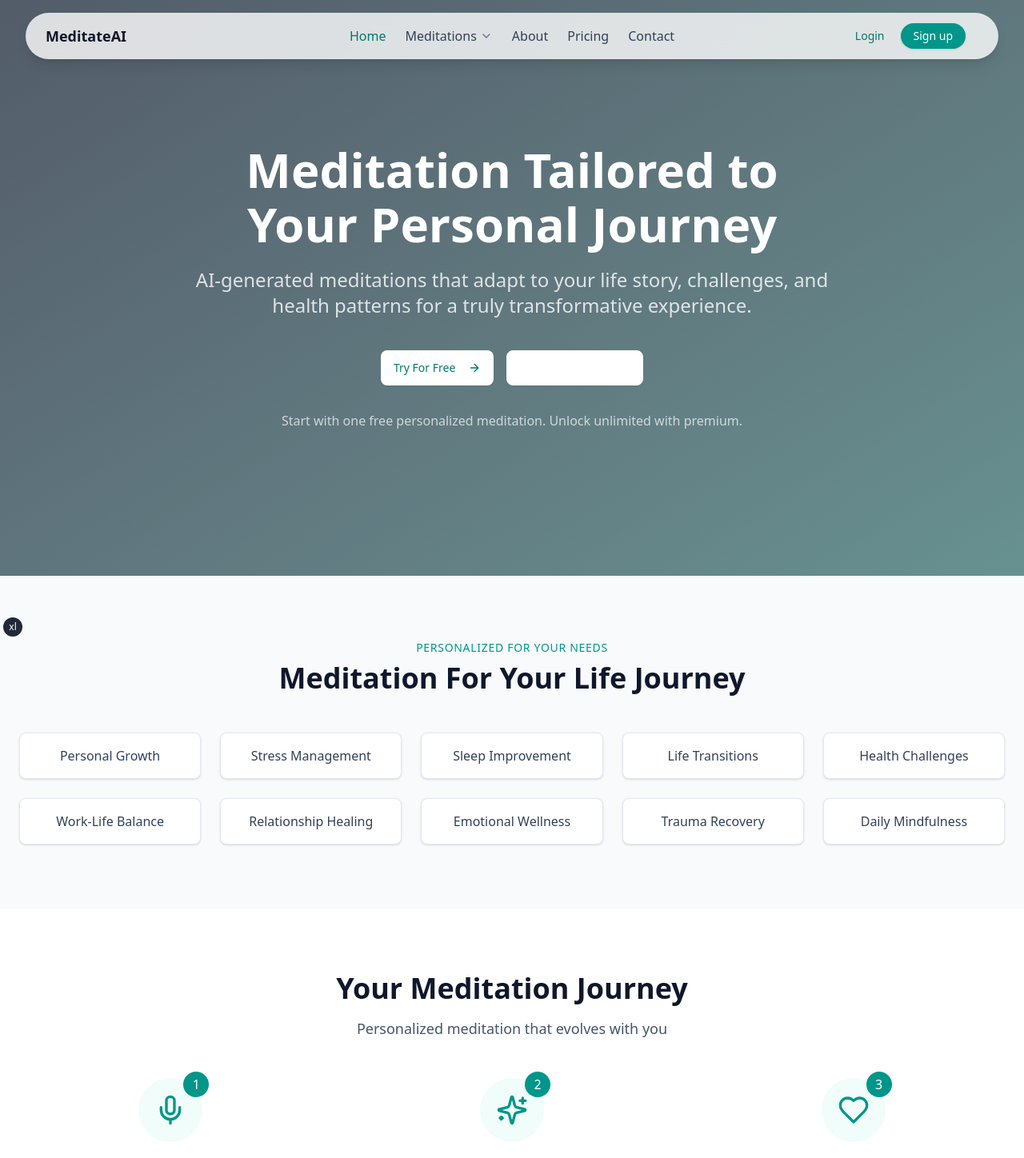
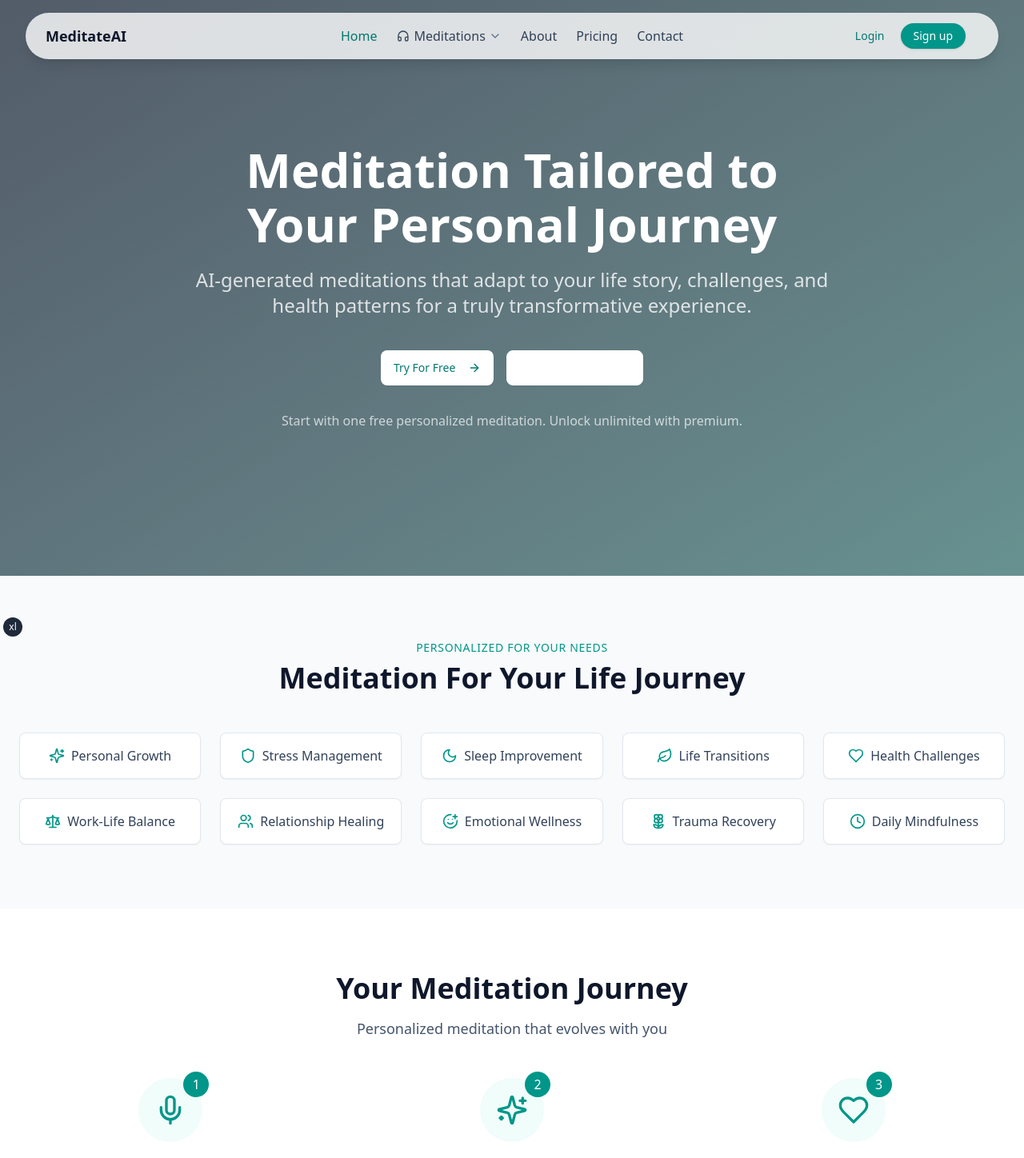
Before and after one commit to undertap/webapp-starter-1, a Next.js app in the folder apps/web/: page / in a window 1280 px wide. Shown: the top 1448 px of the page at 80% size. Built offline with nearby package versions, Linux system fonts and the light colour scheme.

Commit message:
Cleaner icons in the categories

```diff
--- a/apps/web/src/app/(marketing)/page.tsx
+++ b/apps/web/src/app/(marketing)/page.tsx
@@ -1,6 +1,6 @@
 import Link from "next/link";
 import { Button } from "@/components/ui/button";
-import { ArrowRight, Headphones, Music, Sparkles, Mic, Volume2, Heart, LineChart, Bell, Clock, Star, Shield } from "lucide-react";
+import { ArrowRight, Headphones, Music, Sparkles, Mic, Volume2, Heart, LineChart, Bell, Clock, Star, Shield, Moon, Leaf, Scale, Users, SmilePlus, Flower2 } from "lucide-react";
 import { cn } from "@/lib/utils";
 import Image from "next/image";
 import { Card, CardContent } from "@/components/ui/card";
@@ -55,16 +55,21 @@ export default function Home() {
           <div className="grid grid-cols-2 md:grid-cols-3 lg:grid-cols-5 gap-4 md:gap-6">
             {categories.map((category, index) => (
               <AnimateInView
-                key={category}
+                key={category.name}
                 delay={0.05 * index}
-                className="flex flex-col items-center"
+                className="flex flex-col items-center w-full"
               >
-                <Button
-                  variant="outline"
-                  className="w-full h-auto py-4 px-2 rounded-md border border-slate-200 bg-white hover:bg-teal-50 hover:border-teal-200 transition-colors shadow-sm"
-                >
-                  <span className="text-slate-700 text-base font-medium">{category}</span>
-                </Button>
+                <Link href={category.href} className="w-full group">
+                  <Button
+                    variant="outline"
+                    className="w-full h-auto py-4 px-3 rounded-md border border-slate-200 bg-white hover:bg-white group-hover:bg-gradient-to-br group-hover:from-white group-hover:to-teal-50/60 group-hover:border-teal-200 group-hover:shadow-md transition-all duration-300 ease-in-out"
+                  >
+                    <div className="flex items-center gap-2">
+                      <span className="text-teal-600 group-hover:text-teal-700 transition-colors duration-300">{category.icon}</span>
+                      <span className="text-slate-700 group-hover:text-teal-700 text-base font-medium transition-colors duration-300">{category.name}</span>
+                    </div>
+                  </Button>
+                </Link>
               </AnimateInView>
             ))}
           </div>
@@ -267,16 +272,16 @@ export default function Home() {
 }
 
 const categories = [
-  "Personal Growth",
-  "Stress Management",
-  "Sleep Improvement",
-  "Life Transitions",
-  "Health Challenges",
-  "Work-Life Balance",
-  "Relationship Healing",
-  "Emotional Wellness",
-  "Trauma Recovery",
-  "Daily Mindfulness"
+  { name: "Personal Growth", href: "/meditations/personal-growth", icon: <Sparkles className="size-5" /> },
+  { name: "Stress Management", href: "/meditations/stress-management", icon: <Shield className="size-5" /> },
+  { name: "Sleep Improvement", href: "/meditations/sleep-improvement", icon: <Moon className="size-5" /> },
+  { name: "Life Transitions", href: "/meditations/life-transitions", icon: <Leaf className="size-5" /> },
+  { name: "Health Challenges", href: "/meditations/health-challenges", icon: <Heart className="size-5" /> },
+  { name: "Work-Life Balance", href: "/meditations/work-life-balance", icon: <Scale className="size-5" /> },
+  { name: "Relationship Healing", href: "/meditations/relationship-healing", icon: <Users className="size-5" /> },
+  { name: "Emotional Wellness", href: "/meditations/emotional-wellness", icon: <SmilePlus className="size-5" /> },
+  { name: "Trauma Recovery", href: "/meditations/trauma-recovery", icon: <Flower2 className="size-5" /> },
+  { name: "Daily Mindfulness", href: "/meditations/daily-mindfulness", icon: <Clock className="size-5" /> }
 ];
 
 const features = [
--- a/apps/web/src/components/layout/header.tsx
+++ b/apps/web/src/components/layout/header.tsx
@@ -16,7 +16,20 @@ import {
   navigationMenuTriggerStyle,
 } from "@/components/ui/navigation-menu";
 import { Sheet, SheetContent, SheetTrigger } from "@/components/ui/sheet";
-import { Menu } from "lucide-react";
+import {
+  Menu,
+  Sparkles,
+  Shield,
+  Moon,
+  Leaf,
+  Heart,
+  Scale,
+  Users,
+  SmilePlus,
+  Flower2,
+  Clock,
+  Headphones
+} from "lucide-react";
 import { MegaMenu } from "@/components/ui/mega-menu";
 
 // Define meditation categories for the mega menu
@@ -25,51 +38,61 @@ const meditationCategories = [
     category: "Personal Growth",
     description: "Guided meditations for self-improvement and personal development",
     href: "/meditations/personal-growth",
+    icon: <Sparkles className="size-5" />,
   },
   {
     category: "Stress Management",
     description: "Calm your mind and reduce anxiety with personalized techniques",
     href: "/meditations/stress-management",
+    icon: <Shield className="size-5" />,
   },
   {
     category: "Sleep Improvement",
     description: "Deep relaxation practices designed to improve sleep quality",
     href: "/meditations/sleep-improvement",
+    icon: <Moon className="size-5" />,
   },
   {
     category: "Life Transitions",
     description: "Support during major life changes and new beginnings",
     href: "/meditations/life-transitions",
+    icon: <Leaf className="size-5" />,
   },
   {
     category: "Health Challenges",
     description: "Meditative approaches to support your healing journey",
     href: "/meditations/health-challenges",
+    icon: <Heart className="size-5" />,
   },
   {
     category: "Work-Life Balance",
     description: "Find harmony between professional demands and personal wellbeing",
     href: "/meditations/work-life-balance",
+    icon: <Scale className="size-5" />,
   },
   {
     category: "Relationship Healing",
     description: "Practices to foster connection and emotional understanding",
     href: "/meditations/relationship-healing",
+    icon: <Users className="size-5" />,
   },
   {
     category: "Emotional Wellness",
     description: "Develop emotional resilience and process feelings mindfully",
     href: "/meditations/emotional-wellness",
+    icon: <SmilePlus className="size-5" />,
   },
   {
     category: "Trauma Recovery",
     description: "Gentle approaches to support healing from past experiences",
     href: "/meditations/trauma-recovery",
+    icon: <Flower2 className="size-5" />,
   },
   {
     category: "Daily Mindfulness",
     description: "Short practices to integrate awareness into everyday moments",
     href: "/meditations/daily-mindfulness",
+    icon: <Clock className="size-5" />,
   },
 ];
 
@@ -101,14 +124,17 @@ export function Header() {
               {/* Mega Menu for Meditations */}
               <MegaMenu
                 trigger={
+                  <div className="px-4 py-2 -mx-4 -my-2">
                     <span className={cn(
-                    "text-base transition-colors hover:text-teal-700",
+                      "flex items-center gap-1.5 text-base transition-colors hover:text-teal-700",
                       pathname.includes("/meditations")
                         ? "text-teal-700 font-medium"
                         : "text-slate-700"
                     )}>
+                      <Headphones className="size-4" />
                       Meditations
                     </span>
+                  </div>
                 }
                 items={meditationCategories}
               />
@@ -182,9 +208,10 @@ export function Header() {
                   <div className="space-y-3">
                     <Link
                       href="/meditations"
-                      className="font-medium transition-colors hover:text-teal-700"
+                      className="font-medium transition-colors hover:text-teal-700 flex items-center gap-2"
                       onClick={() => setOpen(false)}
                     >
+                      <Headphones className="size-4 text-teal-600" />
                       Meditations
                     </Link>
                     <div className="pl-4 border-l border-slate-200 space-y-2">
@@ -192,10 +219,11 @@ export function Header() {
                         <Link
                           key={item.href}
                           href={item.href}
-                          className="block text-base text-slate-700 hover:text-teal-700"
+                          className="block text-base text-slate-700 hover:text-teal-700 flex items-center gap-2"
                           onClick={() => setOpen(false)}
                         >
-                          {item.category}
+                          <span className="text-teal-600 flex-shrink-0">{item.icon}</span>
+                          <span>{item.category}</span>
                         </Link>
                       ))}
                     </div>
--- a/apps/web/src/components/ui/mega-menu.tsx
+++ b/apps/web/src/components/ui/mega-menu.tsx
@@ -9,6 +9,7 @@ export interface MegaMenuItem {
   category: string;
   description: string;
   href: string;
+  icon?: React.ReactNode;
 }
 
 interface MegaMenuProps {
@@ -42,14 +43,15 @@ export function MegaMenu({ trigger, items, className }: MegaMenuProps) {
 
       {isOpen && (
         <div className="absolute top-full left-1/2 transform -translate-x-1/2 mt-3 w-screen max-w-4xl bg-white/90 backdrop-blur-sm shadow-xl rounded-xl border border-slate-200/50 overflow-hidden z-50">
-          <div className="p-4 grid grid-cols-2 md:grid-cols-3 gap-4">
+          <div className="p-6 grid grid-cols-2 md:grid-cols-3 gap-6">
             {items.map((item) => (
               <Link
                 key={item.href}
                 href={item.href}
-                className="p-3 rounded-lg hover:bg-teal-50/80 transition-colors group"
+                className="p-4 rounded-lg hover:bg-teal-50/80 transition-colors group"
               >
-                <div className="font-medium text-teal-700 group-hover:text-teal-800 mb-1">
+                <div className="flex items-center gap-2 font-medium text-teal-700 group-hover:text-teal-800 mb-2">
+                  {item.icon && <div className="text-teal-600 flex-shrink-0">{item.icon}</div>}
                   {item.category}
                 </div>
                 <div className="text-sm text-slate-600">
```
Lines whose indentation alone changed are shown as unchanged.
